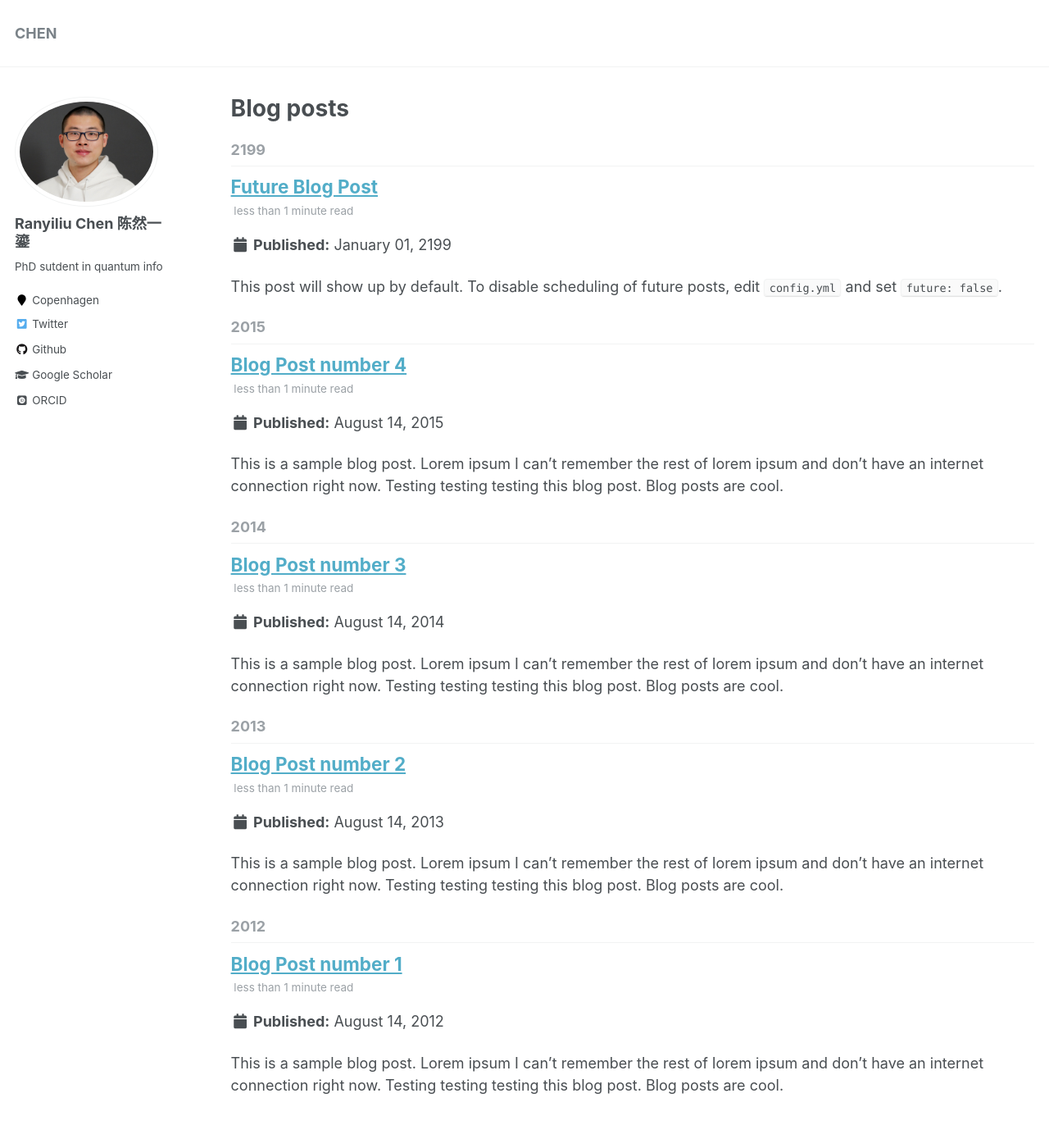
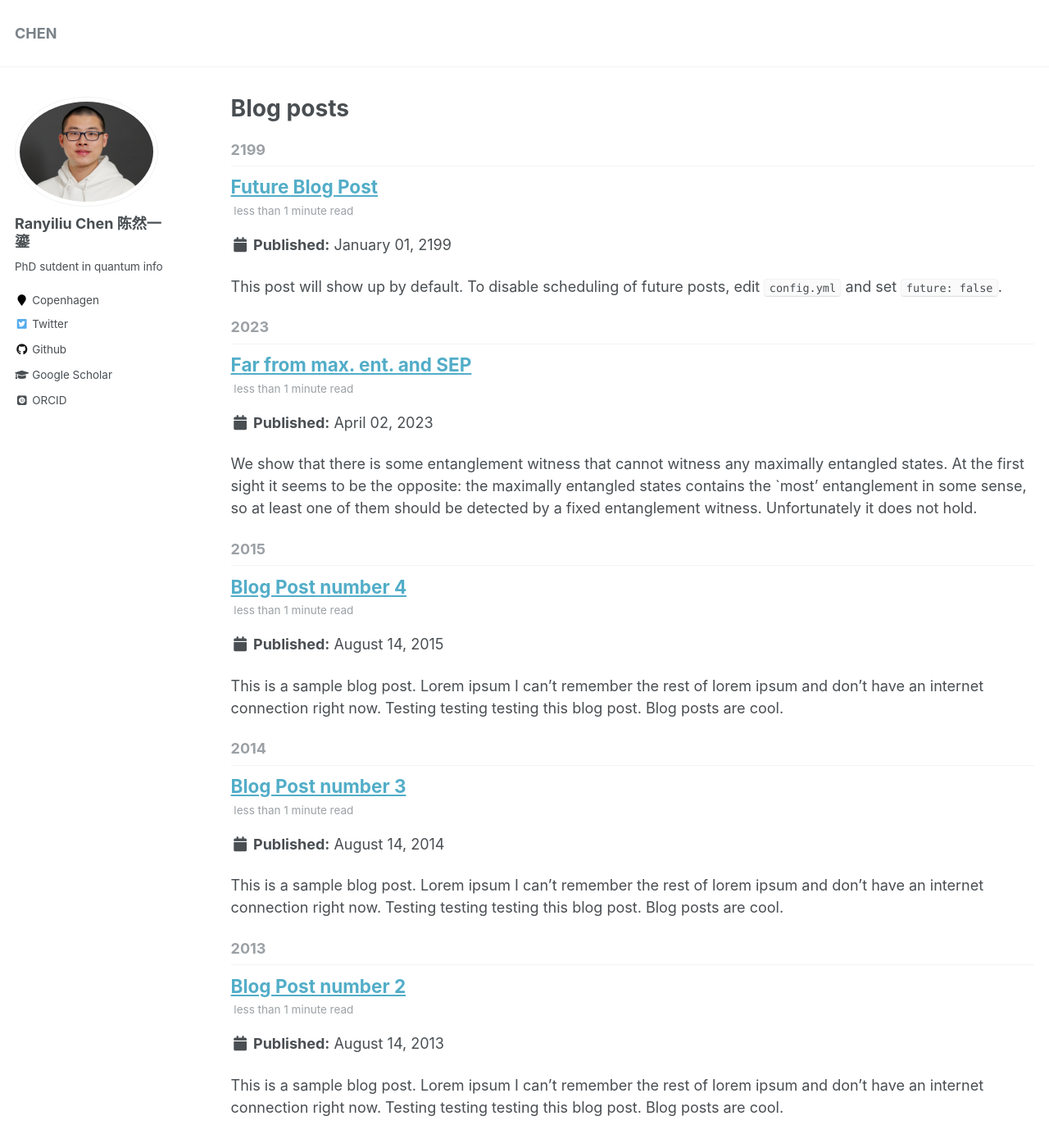
Before and after one commit to CRYL/CRYL.github.io, a Jekyll site: the page built from _pages/year-archive.html, in a window 1280 px wide and 1400 px high. Shown: the whole window at 82% size. Built offline with Jekyll 4.4.1, drawn with Linux system fonts in a browser that asks for light colours; some web fonts are replaced.

```diff
--- a/_config.yml
+++ b/_config.yml
@@ -17,7 +17,7 @@
 teaser                   :  # filename of teaser fallback teaser image placed in /images/, .e.g. "500x300.png"
 breadcrumbs              : false # true, false (default)
 words_per_minute         : 160
-future                   : true
+future                   : false
 read_more                : "disabled" # if enabled, adds "Read more" links to excerpts
 talkmap_link             : false #change to true to add link to talkmap on talks page
 comments:
--- a/_posts/2012-08-14-blog-post-1.md
+++ /dev/null
@@ -1,20 +0,0 @@
----
-title: 'Blog Post number 1'
-date: 2012-08-14
-permalink: /posts/2012/08/blog-post-1/
-tags:
-  - cool posts
-  - category1
-  - category2
----
-
-This is a sample blog post. Lorem ipsum I can't remember the rest of lorem ipsum and don't have an internet connection right now. Testing testing testing this blog post. Blog posts are cool.
-
-Headings are cool
-======
-
-You can have many headings
-======
-
-Aren't headings cool?
-------
--- /dev/null
+++ b/_posts/2023-04-02-Far-from-max.-ent.-and-sep.md
@@ -0,0 +1,25 @@
+---
+title: 'Far from max. ent. and SEP'
+date: 2023-04-02
+permalink: /posts/2023/04/Far-from-max.-ent.-and-sep./
+tags:
+  - entanglement
+---
+
+We show that there is some entanglement witness that cannot witness any maximally entangled states. At the first sight it seems to be the opposite: the maximally entangled states contains the `most' entanglement in some sense, so at least one of them should be detected by a fixed entanglement witness. Unfortunately it does not hold.
+
+Let $\operatorname{MAXE}$ be the set of all maximally entangled state, $\operatorname{SEP}$ be the set of separable states. We first show that the convex hull of $\operatorname{MAXE}\cup\operatorname{SEP}$ is closed.
+
+lemma
+======
+The convex hull
+\begin{align*}
+    \operatorname{cov}\{\operatorname{MAXE}\cup\operatorname{SEP}\}:=\{\rho|\rho=\sum_jp_j\rho_j,\rho_j\in\operatorname{MAXE}\cup\operatorname{SEP},p_j\ge0,\sum_jp_j=1\}
+\end{align*}
+is closed.
+
+You can have many headings
+======
+
+Aren't headings cool?
+------
```
Also changed, not shown: _pages/about.md (+3 -1 lines), 1 other file.
